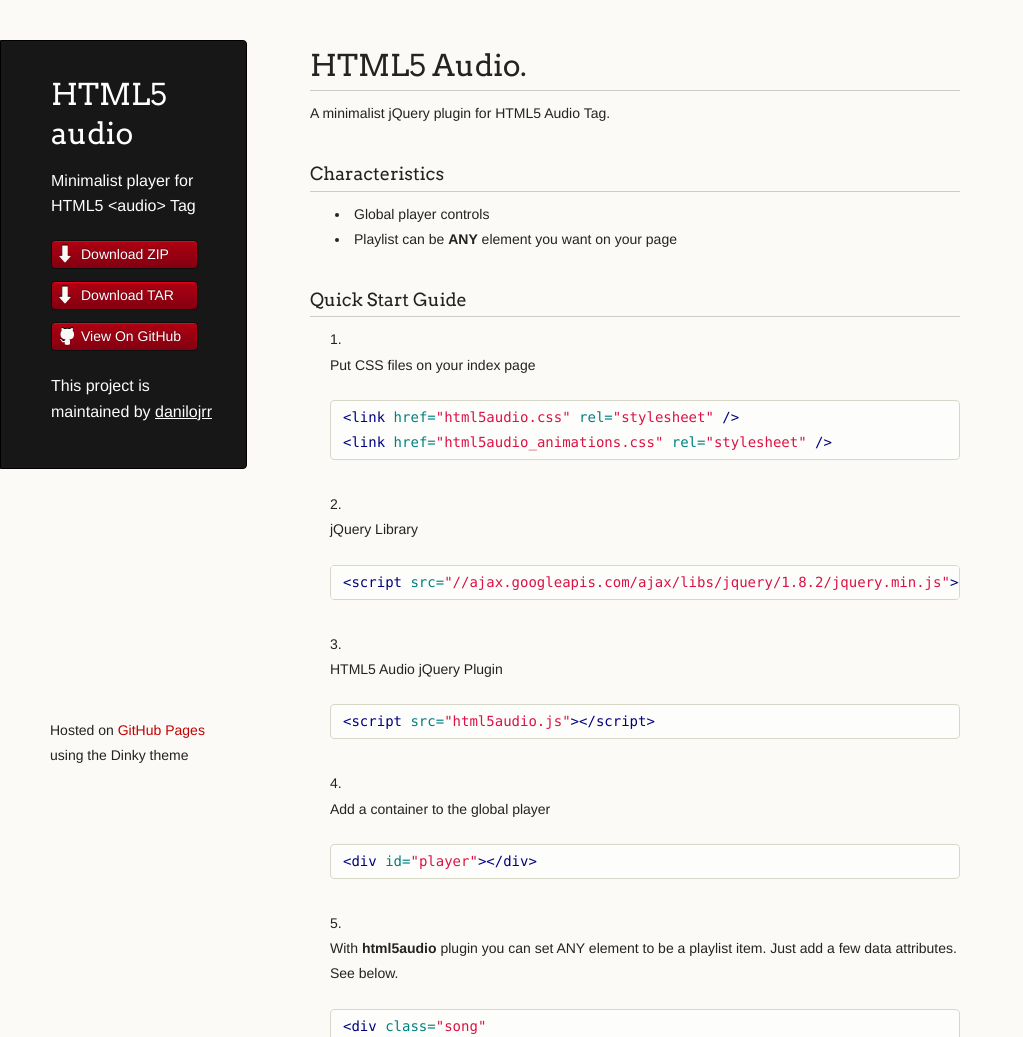
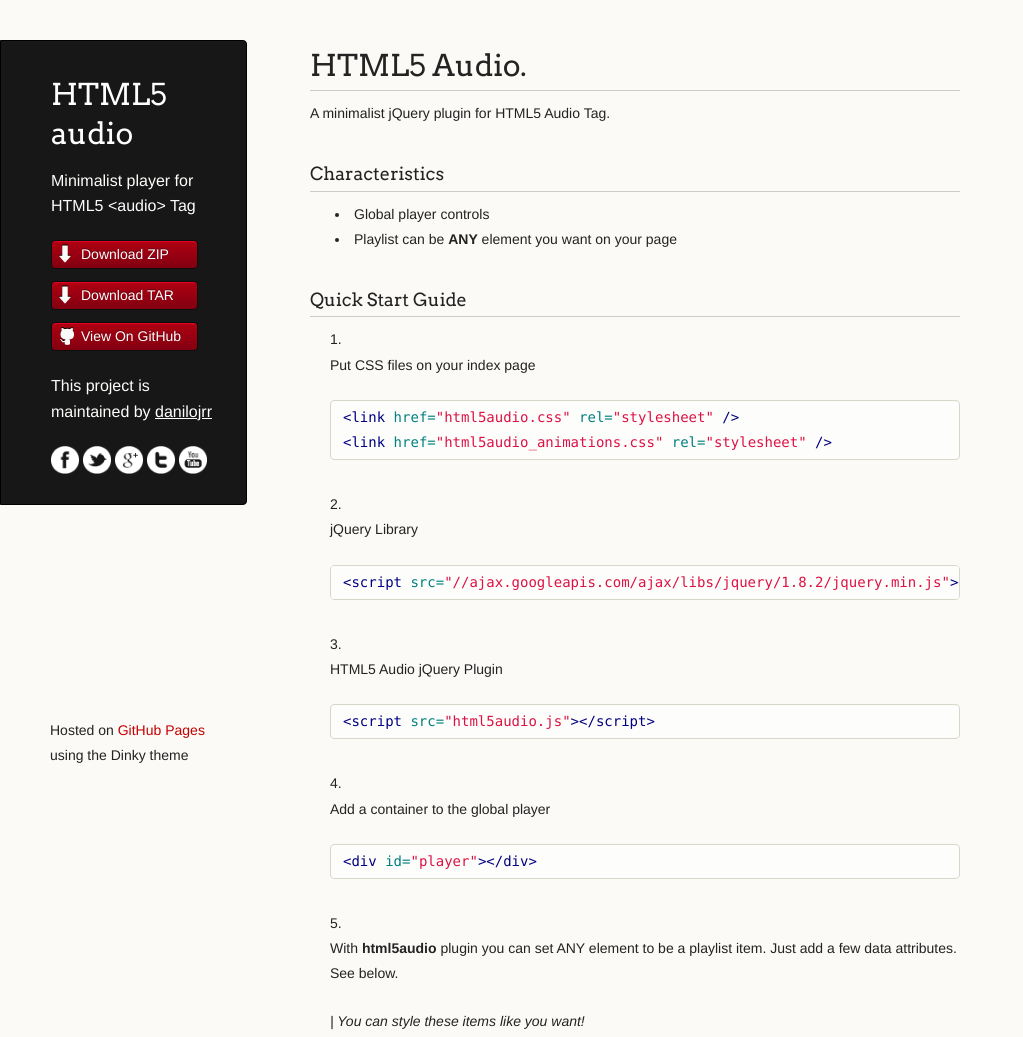
Before and after one commit to danilobjr/html5-audio, a plain HTML site: page index.html in a window 1280 px wide. Shown: the top 1037 px of the page, without its empty margins (0-1023 px from the left). Drawn offline with nearby package versions, Linux system fonts and the light colour scheme.

Commit message:
Incluindo ícones de rede social

```diff
--- a/index.html
+++ b/index.html
@@ -38,6 +38,14 @@
             </ul>
 
             <p class="header">This project is maintained by <a class="header name" href="https://github.com/danilojrr">danilojrr</a></p>
+
+            <div class="social">
+                <a href="https://www.facebook.com/danilo.juniorr" target="_blank"><img src="images\social-icons\facebook.png" alt="" /></a>
+                <a href="https://twitter.com/danilojrr" target="_blank"><img src="images\social-icons\twitter.png" alt="" /></a>
+                <a href="https://plus.google.com/+DaniloJr" target="_blank"><img src="images\social-icons\google-plus.png" alt="" /></a>
+                <a href="http://danilojrr.tumblr.com/" target="_blank"><img src="images\social-icons\tumblr.png" alt="" /></a>
+                <a href="http://www.youtube.com/danilobjrr" target="_blank"><img src="images\social-icons\youtube.png" alt="" /></a>
+            </div>
         </header>
 
         <section>
@@ -91,6 +99,7 @@
 
                 <li>
                     <p>With <strong>html5audio</strong> plugin you can set ANY element to be a playlist item. Just add a few data attributes. See below.</p>
+                    <p><em>| You can style these items like you want!</em></p>
 
                     <div class="highlight">
 <pre><span class="nt">&lt;div</span> <span class="na">class=</span><span class="s">"song"</span>
--- a/stylesheets/styles.css
+++ b/stylesheets/styles.css
@@ -484,3 +484,22 @@ footer {
     color:#444;
   }
 }
+
+/* CUSTOM */
+
+.social a img {
+    width: 28px;
+    padding: 0;
+    margin: 0;
+    border: none;
+
+    transition: opacity 200ms ease-out;
+    -webkit-transition: opacity 200ms ease-out;
+    -moz-transition: opacity 200ms ease-out;
+    -ms-transition: opacity 200ms ease-out;
+    -o-transition: opacity 200ms ease-out;
+}
+
+.social a:hover img {
+    opacity: 0.55;
+}
```
Also changed, not shown: images/social-icons/facebook.png (added), images/social-icons/google-plus.png (added), images/social-icons/tumblr.png (added), images/social-icons/twitter.png (added), images/social-icons/youtube.png (added), 1 other file.
